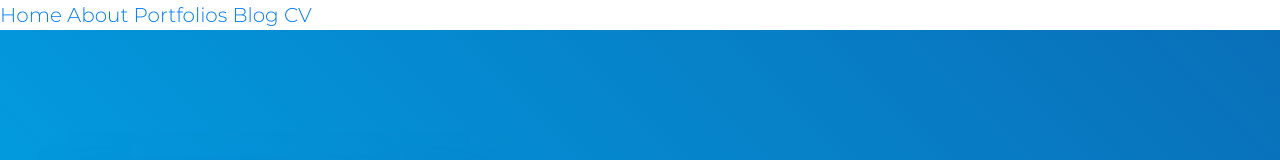
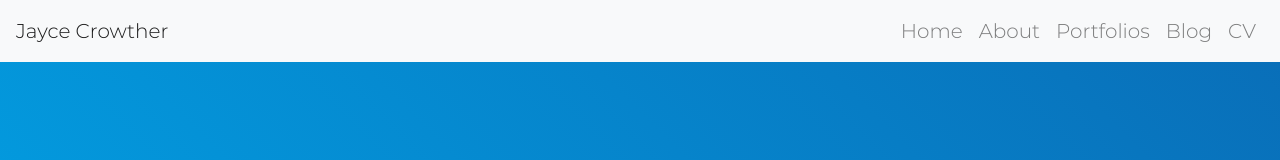
Before and after one commit to Jayce77/ReactBlog_NextJS, a Next.js app: page / in a window 1280 px wide. Shown: the top 160 px of the page. Built offline with nearby package versions, Linux system fonts and the light colour scheme.

Commit message:
Integrated Navbar into Header

```diff
--- a/components/shared/header.js
+++ b/components/shared/header.js
@@ -1,26 +1,66 @@
 import React from 'react'
 import Link from 'next/link'
+import {
+  Navbar,
+  Nav,
+  NavbarBrand,
+  NavItem,
+  NavbarToggler,
+  Collapse
+} from 'reactstrap'
+
+const BsNavLink = ({ route, title }) => (
+  <Link href={route}>
+    <a className="nav-link"> {title} </a>
+  </Link>
+)
 
 class Header extends React.Component {
+
+  constructor(props) {
+    super(props)
+
+    this.state = {
+      isOpen: false
+    }
+  }
+
+  toggle() {
+    this.setState({
+      isOpen: !this.state.isOpen
+    })
+  }
 
   render() {
     return (
       <div>
-        <Link href="/">
-          <a> Home </a>
-        </Link>
-        <Link href="/about">
-          <a> About </a>
-        </Link>
-        <Link href="/portfolios">
-          <a> Portfolios </a>
-        </Link>
-        <Link href="/blogs">
-          <a> Blog </a>
-        </Link>
-        <Link href="/cv">
-          <a> CV </a>
-        </Link>
+        <Navbar color="light" light expand="md">
+        <NavbarBrand href="/">Jayce Crowther</NavbarBrand>
+        <NavbarToggler onClick={this.toggle} />
+        <Collapse isOpen={this.state.isOpen} navbar>
+          <Nav className="ml-auto" navbar>
+            <NavItem>
+              <BsNavLink route={"/"} title={'Home'} />
+            </NavItem>
+            <NavItem>
+              <BsNavLink route={"/about"} title={'About'} />
+            </NavItem>
+            <NavItem>
+              <BsNavLink route={"/portfolios"} title={'Portfolios'} />
+            </NavItem>
+            <NavItem>
+                <BsNavLink route={"/blogs"} title={'Blog'} />
+            </NavItem>
+            <NavItem>
+              <BsNavLink route={"/cv"} title={'CV'} />
+            </NavItem>
+          </Nav>
+        </Collapse>
+
+        </Navbar>
+
+
+
         <style jsx>
           {`
             a {
```
